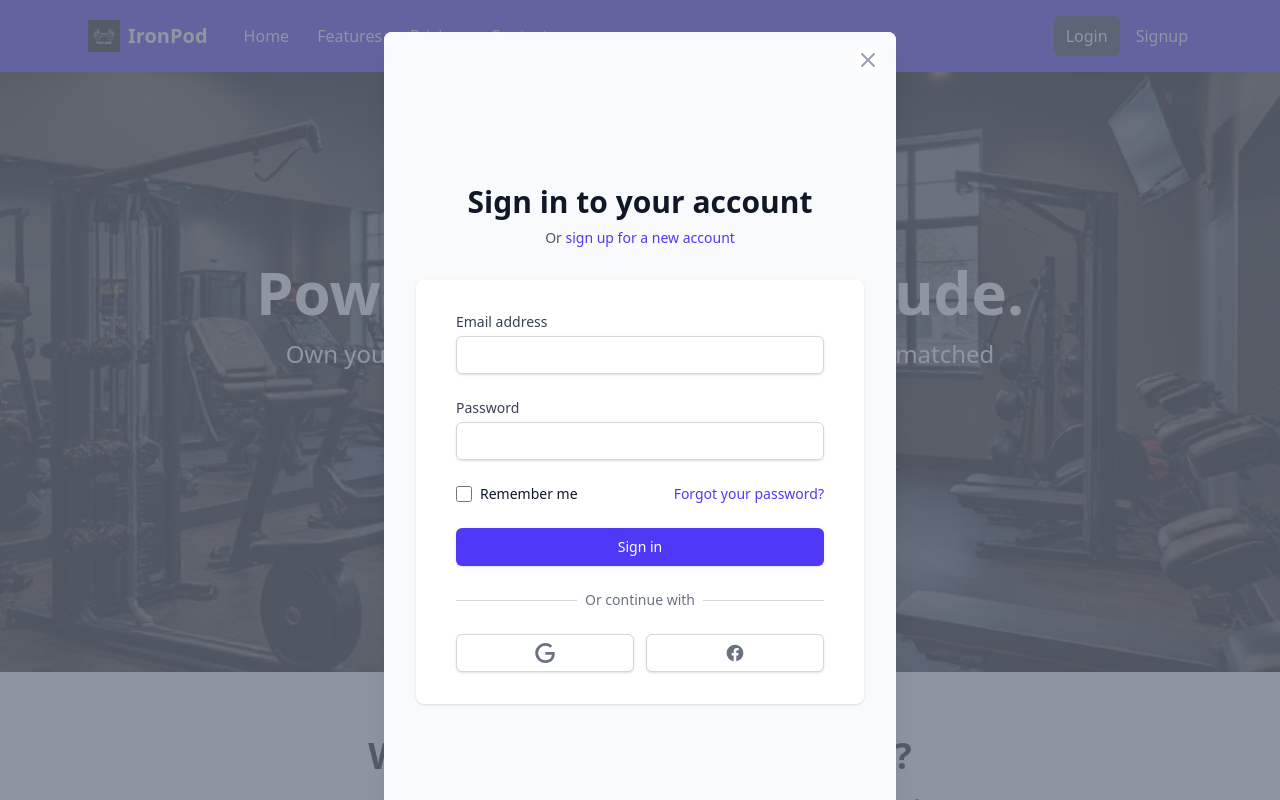
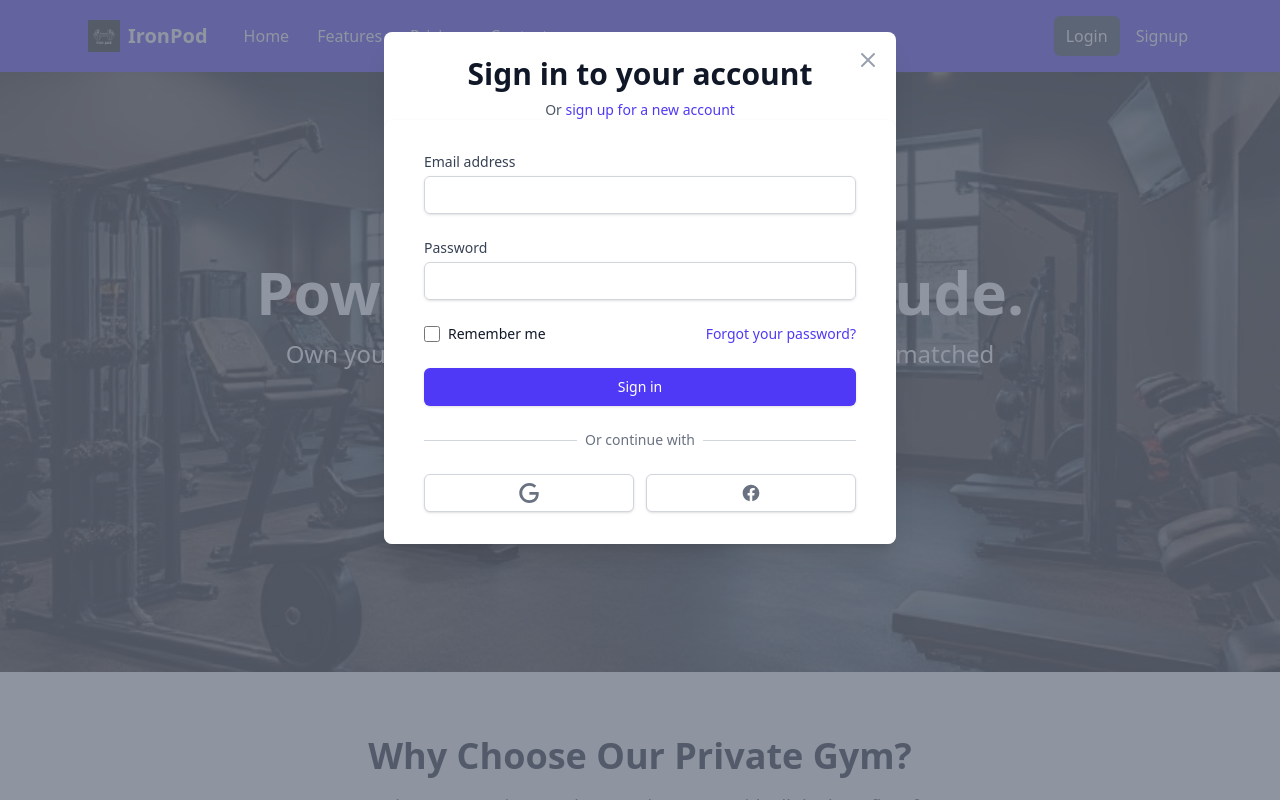
Before and after one commit to karlabo93/ironpod, a React (Vite) app: page / in a window 1280 px wide. Both pictures are taken after a click on the button "Login". Shown: the top 800 px of the page. Built offline with nearby package versions, Linux system fonts and the light colour scheme.

Commit message:
Major updates 1 (Auth logic)

```diff
--- a/src/App.jsx
+++ b/src/App.jsx
@@ -5,11 +5,11 @@ import Navbar from './components/Navbar';
 import Hero from './components/Hero';
 import Features from './components/Features';
 import Pricing from './components/Pricing';
-import Contact from './components/Contact'
-import './output.css'
+import Contact from './components/Contact';
+import LoginModal from './components/LoginModal';
+import './output.css';
 
 export default function App() {
-
   const [isLoggedIn, setIsLoggedIn] = useState(false);
   const [showLogin, setShowLogin] = useState(false);
 
@@ -19,19 +19,38 @@ export default function App() {
 
   const handleLogin = (userData) => {
     setIsLoggedIn(true);
-    setShowLogin(false)
-  }
+    setShowLogin(false);
+    console.log("User logged in:", userData);
+  };
+
+  const handleBooking = () => {
+    if (isLoggedIn) {
+      // Navigate to booking page
+      console.log("Navigating to booking page");
+      // window.location.href = '/booking';
+    } else {
+      // Show login modal
+      setShowLogin(true);
+    }
+  };
 
   return (
     <div className="min-h-screen bg-gray-100">
-      <Navbar />
-      <Hero />
-      <Features />
-      <Pricing />
+      <Navbar
+        isLoggedIn={isLoggedIn}
+        onLoginClick={toggleLogin}
+      />
+      <Hero onBookClick={handleBooking} />
+      <Features onBookClick={handleBooking} />
+      <Pricing onBookClick={handleBooking} />
       <Contact />
-      <main className="container mx-auto px-4 py-8">
 
-      </main>
+      {showLogin && (
+        <LoginModal
+          onClose={toggleLogin}
+          onLogin={handleLogin}
+        />
+      )}
     </div>
   );
 }
--- a/src/components/Features.jsx
+++ b/src/components/Features.jsx
@@ -12,7 +12,7 @@ const FeatureCard = ({ icon, title, description }) => {
   );
 };
 
-const Features = () => {
+const Features = ({ onBookClick }) => {
   const features = [
     {
       icon: <svg xmlns="http://www.w3.org/2000/svg" className="h-12 w-12" fill="none" viewBox="0 0 24 24" stroke="currentColor">
@@ -59,7 +59,7 @@ const Features = () => {
   ];
 
   return (
-    <section id = "features" className="py-16 px-6 bg-gray-50">
+    <section id="features" className="py-16 px-6 bg-gray-50">
       <div className="max-w-6xl mx-auto">
         <div className="text-center mb-12">
           <h2 className="text-3xl md:text-4xl font-bold text-gray-900 mb-4">Why Choose Our Private Gym?</h2>
@@ -81,9 +81,12 @@ const Features = () => {
         </div>
 
         <div className="mt-16 text-center">
-          <a href="#booking" className="inline-block bg-indigo-600 text-white font-semibold px-6 py-3 rounded-lg hover:bg-indigo-700 transition-colors duration-300">
+          <button
+            onClick={onBookClick}
+            className="inline-block bg-indigo-600 text-white font-semibold px-6 py-3 rounded-lg hover:bg-indigo-700 transition-colors duration-300"
+          >
             Book Your Private Session
-          </a>
+          </button>
         </div>
       </div>
     </section>
--- a/src/components/Login.jsx
+++ b/src/components/Login.jsx
@@ -1,6 +1,6 @@
 import React, { useState } from 'react';
 
-const Login = () => {
+const Login = ({ onLogin }) => {
   const [credentials, setCredentials] = useState({
     email: '',
     password: ''
@@ -32,8 +32,11 @@ const Login = () => {
       if (credentials.email && credentials.password) {
         // Login successful
         console.log('Login successful', { ...credentials, rememberMe });
-        // Redirect user or update authentication state
-        // window.location.href = '/dashboard';
+        // Call the onLogin prop to update the parent component's state
+        onLogin({
+          email: credentials.email,
+          rememberMe
+        });
       } else {
         throw new Error('Please enter both email and password');
       }
@@ -45,18 +48,6 @@ const Login = () => {
   };
 
   return (
-    <div className="min-h-screen bg-gray-50 flex flex-col justify-center py-12 sm:px-6 lg:px-8">
-      <div className="sm:mx-auto sm:w-full sm:max-w-md">
-        <h2 className="mt-6 text-center text-3xl font-extrabold text-gray-900">Sign in to your account</h2>
-        <p className="mt-2 text-center text-sm text-gray-600">
-          Or{' '}
-          <a href="#" className="font-medium text-indigo-600 hover:text-indigo-500">
-            sign up for a new account
-          </a>
-        </p>
-      </div>
-
-      <div className="mt-8 sm:mx-auto sm:w-full sm:max-w-md">
     <div className="bg-white py-8 px-4 shadow sm:rounded-lg sm:px-10">
       {error && (
         <div className="bg-red-50 border-l-4 border-red-400 p-4 mb-6">
@@ -188,8 +179,6 @@ const Login = () => {
         </div>
       </div>
     </div>
-      </div>
-    </div>
   );
 };
 
--- a/src/components/LoginModal.jsx
+++ b/src/components/LoginModal.jsx
@@ -1,15 +1,24 @@
 import React from 'react';
-import Login from './Login'; // or MinimalLogin
+import Login from './Login';
 
 const LoginModal = ({ onClose, onLogin }) => {
+  // Handle backdrop click to close modal
+  const handleBackdropClick = (e) => {
+    if (e.target === e.currentTarget) {
+      onClose();
+    }
+  };
+
   return (
-    <div className="fixed inset-0 z-50 overflow-y-auto">
+    <div
+      className="fixed inset-0 z-50 overflow-y-auto"
+      onClick={handleBackdropClick}
+    >
       <div className="flex items-end justify-center min-h-screen pt-4 px-4 pb-20 text-center sm:block sm:p-0">
         {/* Background overlay */}
         <div
           className="fixed inset-0 transition-opacity"
           aria-hidden="true"
-          onClick={onClose}
         >
           <div className="absolute inset-0 bg-gray-500 opacity-75"></div>
         </div>
@@ -29,7 +38,17 @@ const LoginModal = ({ onClose, onLogin }) => {
             </button>
           </div>
 
-          {/* Insert your login component */}
+          <div className="sm:mx-auto sm:w-full sm:max-w-md">
+            <h2 className="mt-6 text-center text-3xl font-extrabold text-gray-900">Sign in to your account</h2>
+            <p className="mt-2 text-center text-sm text-gray-600">
+              Or{' '}
+              <a href="/signup" className="font-medium text-indigo-600 hover:text-indigo-500">
+                sign up for a new account
+              </a>
+            </p>
+          </div>
+
+          {/* Insert the login component */}
           <Login onLogin={onLogin} />
         </div>
       </div>
--- a/src/components/Navbar.jsx
+++ b/src/components/Navbar.jsx
@@ -1,23 +1,8 @@
 import React, { useState } from 'react';
 import logo from '../assets/logo.jpg';
-import LoginModal from './LoginModal';
 
-const Navbar = () => {
+const Navbar = ({ isLoggedIn, onLoginClick }) => {
   const [isOpen, setIsOpen] = useState(false);
-  const [showLoginModal, setShowLoginModal] = useState(false);
-
-  // Function to toggle login modal
-  const toggleLogin = () => {
-    setShowLoginModal(!showLoginModal);
-  };
-
-  // Function to handle successful login
-  const handleLogin = (userData) => {
-    setShowLoginModal(false);
-    // Here you would handle the logged in state, perhaps via context or props
-    console.log("User logged in:", userData);
-    // You might also want to redirect or update UI elements based on login status
-  };
 
   return (
     <>
@@ -44,13 +29,28 @@ const Navbar = () => {
 
             {/* Secondary Nav */}
             <div className="hidden md:flex items-center space-x-1">
+              {isLoggedIn ? (
+                <>
+                  <a href="/dashboard" className="py-2 px-3 bg-gray-700 hover:bg-gray-600 text-white rounded-md transition duration-300">
+                    Dashboard
+                  </a>
+                  <a href="/booking" className="py-2 px-3 bg-indigo-600 hover:bg-blue-500 text-white rounded-md transition duration-300">
+                    Book Now
+                  </a>
+                </>
+              ) : (
+                <>
                   <button
-                onClick={toggleLogin}
+                    onClick={onLoginClick}
                     className="py-2 px-3 bg-gray-700 hover:bg-gray-600 text-white rounded-md transition duration-300"
                   >
                     Login
                   </button>
-              <a href="/signup" className="py-2 px-3 bg-indigo-600 hover:bg-blue-500 text-white rounded-md transition duration-300">Signup</a>
+                  <a href="/signup" className="py-2 px-3 bg-indigo-600 hover:bg-blue-500 text-white rounded-md transition duration-300">
+                    Signup
+                  </a>
+                </>
+              )}
             </div>
 
             {/* Mobile button */}
@@ -88,23 +88,33 @@ const Navbar = () => {
           <a href="#hero" className="block py-2 px-4 text-sm hover:bg-gray-700 text-white">Home</a>
           <a href="#features" className="block py-2 px-4 text-sm hover:bg-gray-700 text-white">Features</a>
           <a href="#pricing" className="block py-2 px-4 text-sm hover:bg-gray-700 text-white">Pricing</a>
-          <a href="#contact" className="block py-2 px-4 text-sm hover:bg-gray-700 text-white">About</a>
+          <a href="#contact" className="block py-2 px-4 text-sm hover:bg-gray-700 text-white">Contact</a>
           <div className="py-2">
+            {isLoggedIn ? (
+              <>
+                <a href="/dashboard" className="block py-2 px-4 text-sm hover:bg-gray-700 text-white">
+                  Dashboard
+                </a>
+                <a href="/booking" className="block py-2 px-4 text-sm hover:bg-gray-700 text-white font-bold">
+                  Book Now
+                </a>
+              </>
+            ) : (
+              <>
                 <button
-              onClick={toggleLogin}
+                  onClick={onLoginClick}
                   className="block w-full text-left py-2 px-4 text-sm hover:bg-gray-700 text-white"
                 >
                   Login
                 </button>
-            <a href="/signup" className="block py-2 px-4 text-sm hover:bg-gray-700 text-white font-bold">Signup</a>
+                <a href="/signup" className="block py-2 px-4 text-sm hover:bg-gray-700 text-white font-bold">
+                  Signup
+                </a>
+              </>
+            )}
           </div>
         </div>
       </nav>
-
-      {/* Login Modal - Render conditionally */}
-      {showLoginModal && (
-        <LoginModal onClose={toggleLogin} onLogin={handleLogin} />
-      )}
     </>
   );
 };
--- a/src/output.css
+++ b/src/output.css
@@ -265,24 +265,6 @@
   .z-50 {
     z-index: 50;
   }
-  .container {
-    width: 100%;
-    @media (width >= 40rem) {
-      max-width: 40rem;
-    }
-    @media (width >= 48rem) {
-      max-width: 48rem;
-    }
-    @media (width >= 64rem) {
-      max-width: 64rem;
-    }
-    @media (width >= 80rem) {
-      max-width: 80rem;
-    }
-    @media (width >= 96rem) {
-      max-width: 96rem;
-    }
-  }
   .mx-auto {
     margin-inline: auto;
   }
@@ -297,9 +279,6 @@
   }
   .mt-6 {
     margin-top: calc(var(--spacing) * 6);
-  }
-  .mt-8 {
-    margin-top: calc(var(--spacing) * 8);
   }
   .mt-12 {
     margin-top: calc(var(--spacing) * 12);
@@ -639,9 +618,6 @@
   }
   .py-8 {
     padding-block: calc(var(--spacing) * 8);
-  }
-  .py-12 {
-    padding-block: calc(var(--spacing) * 12);
   }
   .py-16 {
     padding-block: calc(var(--spacing) * 16);
@@ -1017,11 +993,6 @@
       padding: calc(var(--spacing) * 0);
     }
   }
-  .sm\:px-6 {
-    @media (width >= 40rem) {
-      padding-inline: calc(var(--spacing) * 6);
-    }
-  }
   .sm\:px-10 {
     @media (width >= 40rem) {
       padding-inline: calc(var(--spacing) * 10);
@@ -1104,11 +1075,6 @@
   .lg\:p-8 {
     @media (width >= 64rem) {
       padding: calc(var(--spacing) * 8);
-    }
-  }
-  .lg\:px-8 {
-    @media (width >= 64rem) {
-      padding-inline: calc(var(--spacing) * 8);
     }
   }
   .lg\:text-2xl {
```
Also changed, not shown: src/components/Hero.jsx (+7 -4 lines), src/components/Pricing.jsx (+8 -4 lines). Lines whose indentation alone changed are shown as unchanged.
